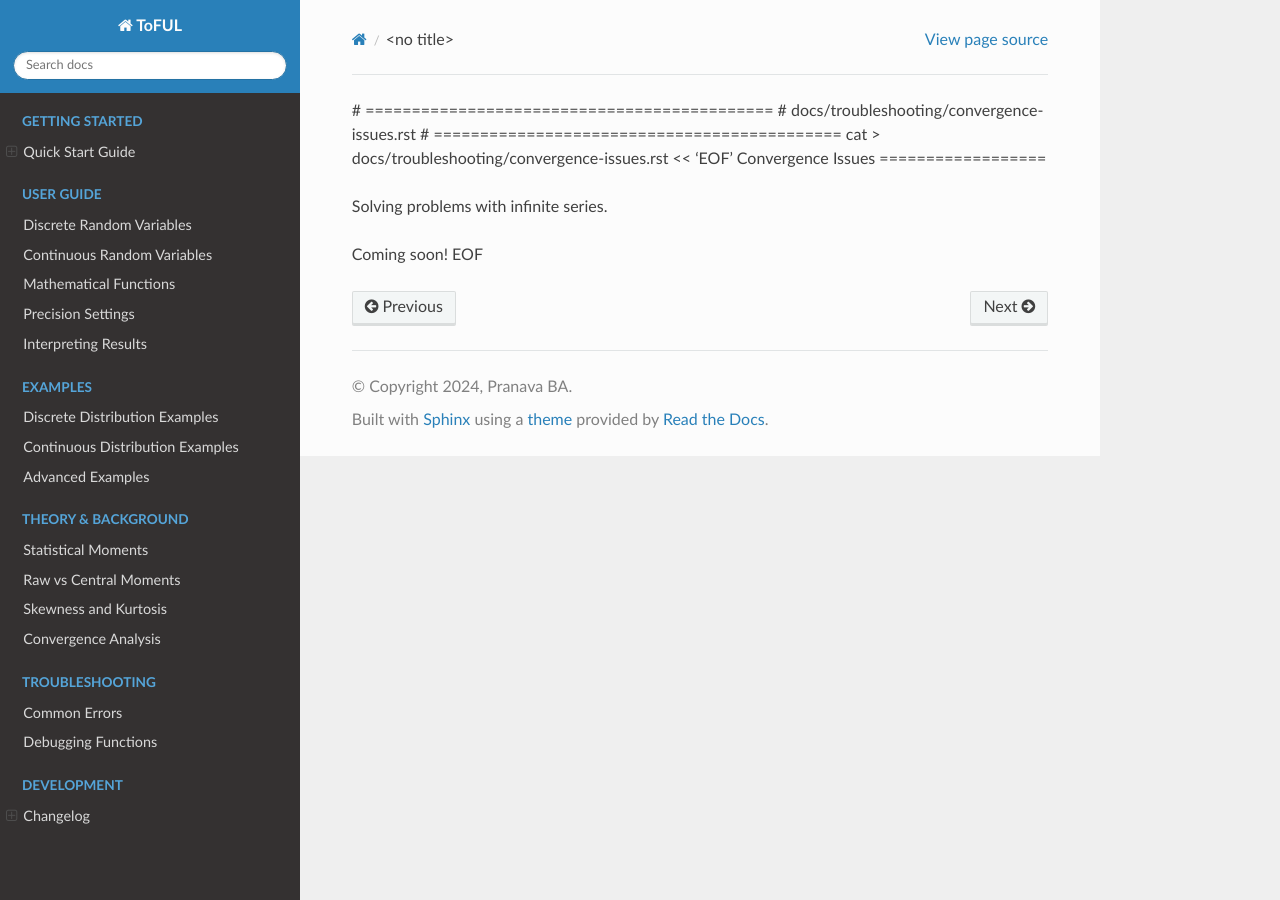
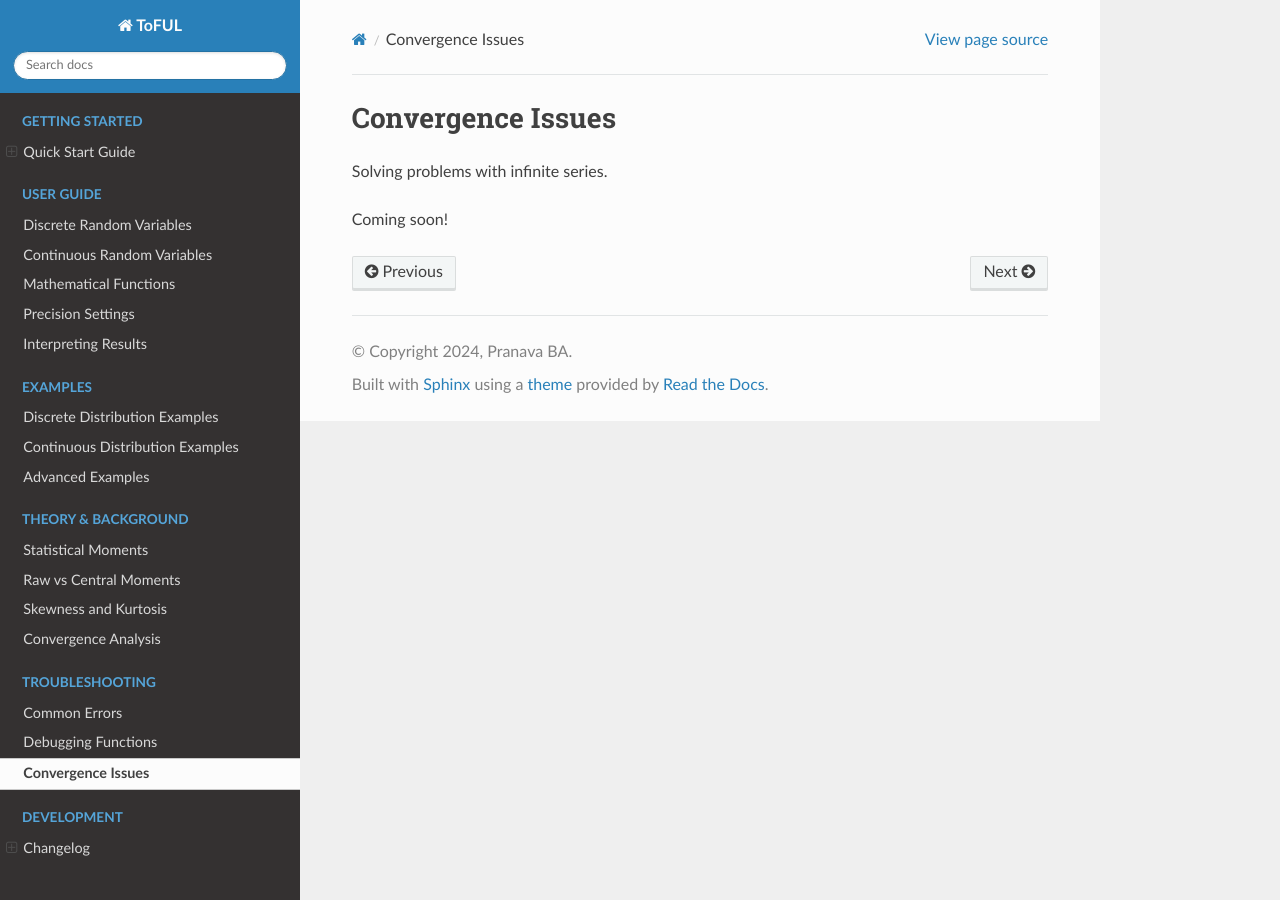
Before and after one commit to pranava-ba/ToFUL, a Sphinx documentation site: the page built from docs/troubleshooting/convergence-issues.rst, in a window 1280 px wide. Built offline with Sphinx 7.4.7 and the Read the Docs theme 3.1.0, drawn with Linux system fonts in a browser that asks for light colours; pages that are not in the unit, such as notebooks, are missing from menus.

Commit message:
Update convergence-issues.rst

```diff
--- a/docs/troubleshooting/convergence-issues.rst
+++ b/docs/troubleshooting/convergence-issues.rst
@@ -1,11 +1,6 @@
-# ============================================
-# docs/troubleshooting/convergence-issues.rst
-# ============================================
-cat > docs/troubleshooting/convergence-issues.rst << 'EOF'
 Convergence Issues
 ==================
 
 Solving problems with infinite series.
 
 Coming soon!
-EOF
```
